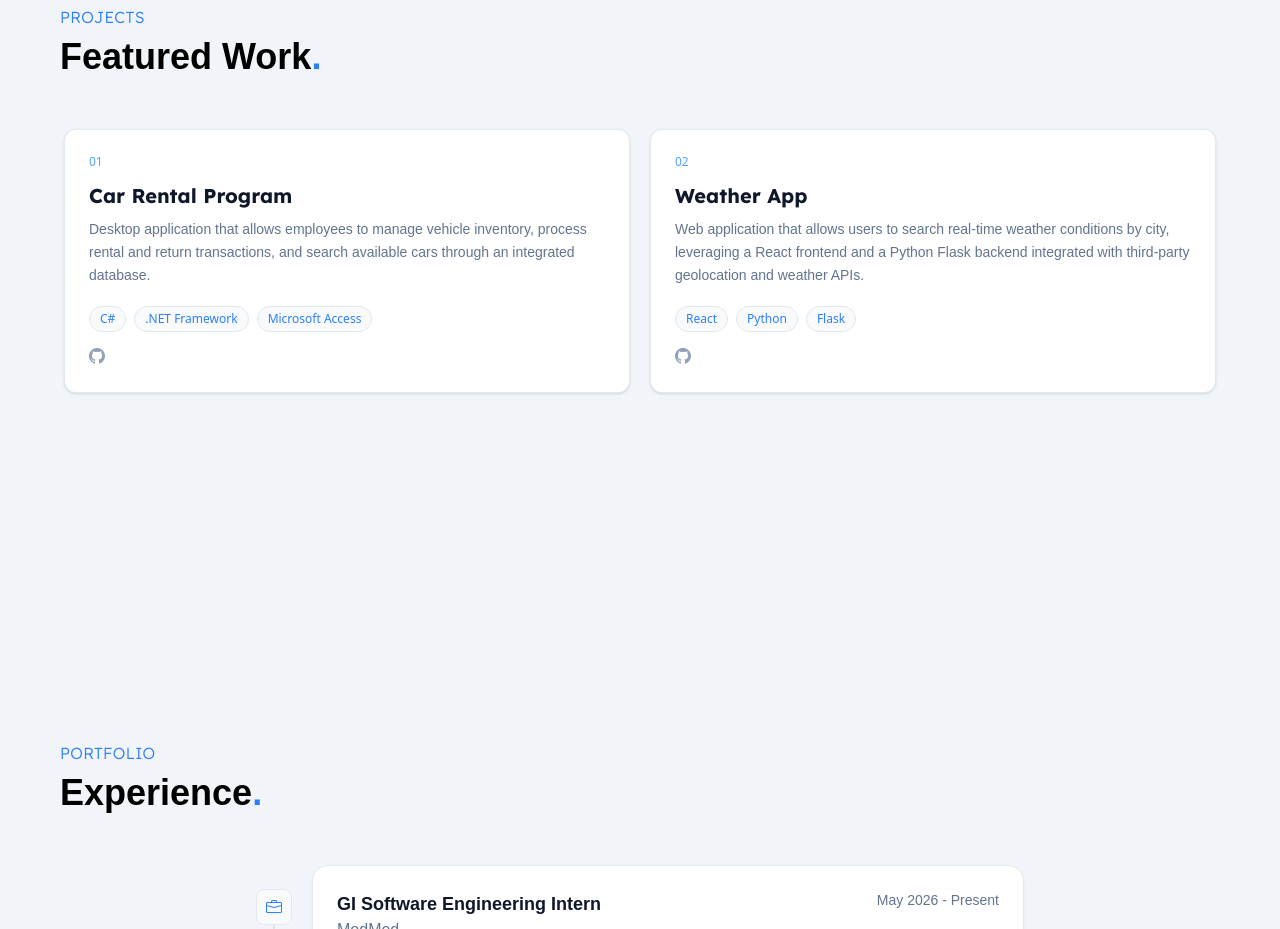
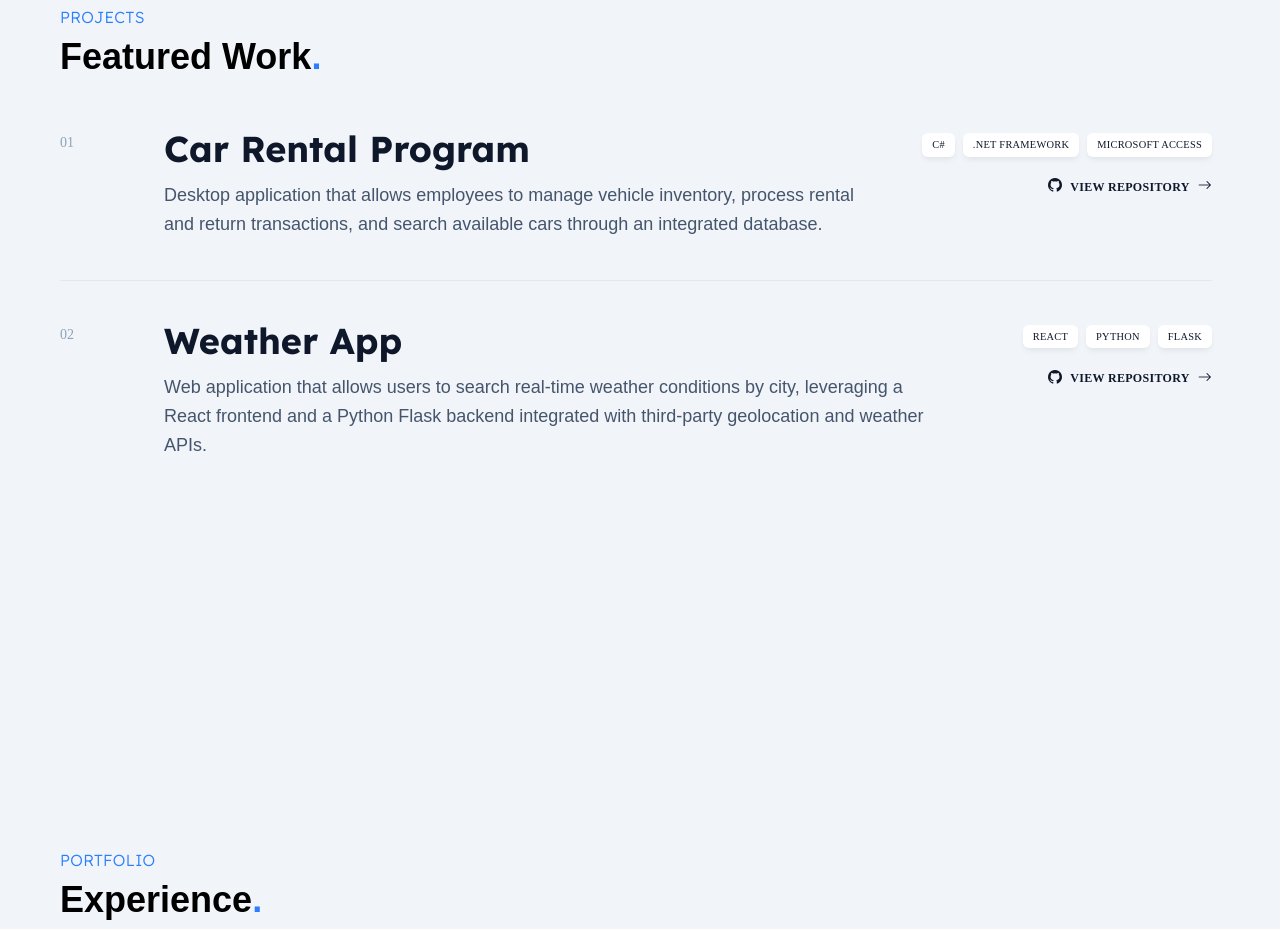
Before and after one commit to mikexbal/mikexbalogun, a website built with Vite: page portfolio/index.html in a window 1280 px wide. Shown: the part 800-1729 px from the top of the page. Built offline with nearby package versions, Linux system fonts and the light colour scheme; a web font is replaced by a local one.

Commit message:
Refactor project display in portfolio to enhance layout and functionality. Updated project container to use a flex layout, improved project card structure with semantic HTML elements, and added conditional rendering for GitHub and live links. Adjusted CSS for better spacing on the first project row.

```diff
--- a/portfolio/index.html
+++ b/portfolio/index.html
@@ -100,8 +100,10 @@
             Featured Work<span class="text-blue-500">.</span>
           </h3>
 
-          <div id="project-container" class="mt-10 grid grid-cols-1 md:grid-cols-2 gap-5 w-full max-w-6xl mx-auto">
-          </div>
+          <div
+            id="project-container"
+            class="project-list mt-10 flex w-full max-w-6xl flex-col"
+          ></div>
         </div>
       </section>
 
--- a/portfolio/src/main.js
+++ b/portfolio/src/main.js
@@ -43,65 +43,85 @@ function initNavMenu() {
   });
 }
 
-function loadProjects(){
+function loadProjects() {
   const projectContainer = document.getElementById("project-container");
 
   data.projects.forEach((project, index) => {
     const projectNumber = String(index + 1).padStart(2, "0");
-    const projectCard = document.createElement("div");
+    const row = document.createElement("article");
+    row.className =
+      "project-row group grid grid-cols-1 gap-6 border-b border-slate-200 py-10 last:border-b-0 md:grid-cols-[3.5rem_1fr] md:gap-x-8 lg:grid-cols-[3.5rem_1fr_minmax(14rem,auto)] lg:gap-x-12";
 
-    projectCard.className =
-      "rounded-xl bg-white border border-slate-200/90 shadow-sm p-6 flex flex-col";
-    projectCard.innerHTML = `
-      <span class="text-blue-400 text-xs font-normal mb-3">${projectNumber}</span>
-      <h1 class="text-xl font-bold text-slate-900 mb-2">${project.title}</h1>
-      <p class="text-slate-500 text-sm leading-relaxed font-light mb-5 flex-grow">${project.desc}</p>`;
+    const indexEl = document.createElement("span");
+    indexEl.className =
+      "project-index font-['Funnel_Sans'] text-sm font-light text-slate-400 lg:pt-1";
+    indexEl.textContent = projectNumber;
+
+    const mainCol = document.createElement("div");
+    mainCol.className = "project-main min-w-0";
+
+    const title = document.createElement("h2");
+    title.className =
+      "project-title font-['Lexend_Deca'] text-2xl font-bold text-slate-900 transition-colors duration-500 ease-in-out group-hover:text-blue-500 md:text-3xl lg:text-4xl";
+    title.textContent = project.title;
+
+    const desc = document.createElement("p");
+    desc.className =
+      "mt-3 font-['Funnel_Sans'] text-base font-light leading-relaxed text-slate-600 md:text-lg";
+    desc.textContent = project.desc;
+
+    mainCol.appendChild(title);
+    mainCol.appendChild(desc);
+
+    const asideCol = document.createElement("div");
+    asideCol.className =
+      "project-aside flex flex-col gap-5 md:col-span-2 lg:col-span-1 lg:col-start-3 lg:items-end lg:pt-1";
 
     const techContainer = document.createElement("div");
-    techContainer.className = "technologies-container flex flex-wrap gap-2";
+    techContainer.className = "flex flex-wrap gap-2 lg:justify-end";
 
     project.tech.forEach((item) => {
       const tech = document.createElement("span");
       tech.className =
-        "inline-flex items-center rounded-full bg-slate-50 border border-slate-200 px-2.5 py-1 text-xs font-medium text-blue-500";
-      tech.innerText = item;
+        "inline-flex items-center rounded-md bg-white px-2.5 py-1 font-['Funnel_Sans'] text-[0.65rem] font-medium uppercase tracking-wide text-slate-900 shadow-[0_4px_6px_-1px_rgba(0,0,0,0.05),0_2px_4px_-1px_rgba(0,0,0,0.03)]";
+      tech.textContent = item;
       techContainer.appendChild(tech);
     });
 
-    projectCard.appendChild(techContainer);
+    asideCol.appendChild(techContainer);
 
-    const linkContainer = document.createElement("div");
-    linkContainer.className = "link-container flex flex-row mt-3 text-base text-slate-400";
+    if (project.github.length > 0) {
+      const repoLink = document.createElement("a");
+      repoLink.href = project.github;
+      repoLink.target = "_blank";
+      repoLink.rel = "noopener noreferrer";
+      repoLink.className =
+        "inline-flex items-center gap-2 font-['Funnel_Sans'] text-xs font-semibold uppercase tracking-wide text-slate-900 transition-colors hover:text-blue-500";
+      repoLink.innerHTML = `
+        <i class="bi bi-github text-sm" aria-hidden="true"></i>
+        <span>View Repository</span>
+        <i class="bi bi-arrow-right text-sm" aria-hidden="true"></i>`;
+      asideCol.appendChild(repoLink);
+    }
 
     if (project.live.length > 0) {
       const liveLink = document.createElement("a");
+      liveLink.href = project.live;
       liveLink.target = "_blank";
-      liveLink.href = project.live;
-
-      const liveIcon = document.createElement("i");
-      liveIcon.className = "bi bi-box-arrow-up-right mr-4";
-
-      liveLink.appendChild(liveIcon);
-      linkContainer.appendChild(liveLink);
+      liveLink.rel = "noopener noreferrer";
+      liveLink.className =
+        "inline-flex items-center gap-2 font-['Funnel_Sans'] text-xs font-semibold uppercase tracking-wide text-slate-900 transition-colors hover:text-blue-500";
+      liveLink.innerHTML = `
+        <i class="bi bi-box-arrow-up-right text-sm" aria-hidden="true"></i>
+        <span>View Live</span>
+        <i class="bi bi-arrow-right text-sm" aria-hidden="true"></i>`;
+      asideCol.appendChild(liveLink);
     }
 
-    if (project.github.length > 0) {
-      const gitLink = document.createElement("a");
-      gitLink.target = "_blank";
-      gitLink.href = project.github;
-
-      const gitIcon = document.createElement("i");
-      gitIcon.className = "bi bi-github";
-
-      gitLink.appendChild(gitIcon);
-      linkContainer.appendChild(gitLink);
-    }
-
-    if (linkContainer.childElementCount > 0) {
-      projectCard.appendChild(linkContainer);
-    }
-
-    projectContainer.appendChild(projectCard);
+    row.appendChild(indexEl);
+    row.appendChild(mainCol);
+    row.appendChild(asideCol);
+    projectContainer.appendChild(row);
   });
 }
 
--- a/portfolio/src/style.css
+++ b/portfolio/src/style.css
@@ -36,3 +36,7 @@ h3, p {
 a.icon-chip:hover {
     @apply bg-blue-500 text-white;
 }
+
+.project-list .project-row:first-child {
+    padding-top: 0;
+}
```
